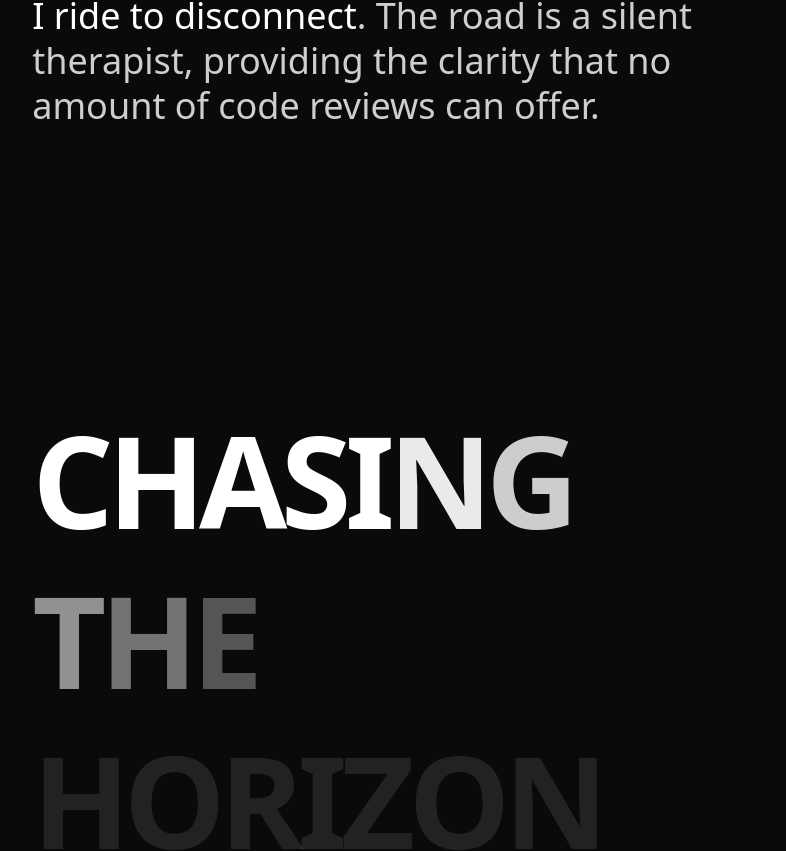
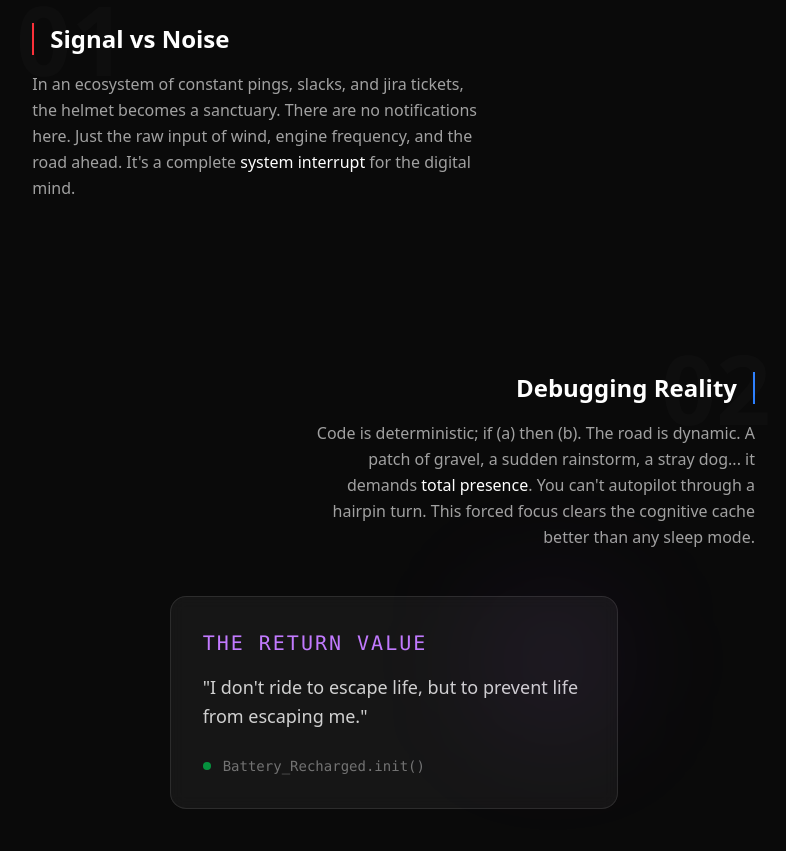
Before and after one commit to thomas-chacko/personal-portfolio, a Next.js app: page / in a window 1280 px wide. Shown: the part 1635-2486 px from the top of the page, without its empty margins (477-1263 px from the left). Built offline with nearby package versions, Linux system fonts and the light colour scheme.

Commit message:
new about section layout

```diff
--- a/app/components/About.tsx
+++ b/app/components/About.tsx
@@ -123,12 +123,53 @@ export const About = () => {
                             <p className="mt-6 text-sm tracking-widest text-white/40 uppercase text-right">01 &mdash; Mountain Passes</p>
                         </div>
 
-                        {/* Text Block */}
-                        <div className="max-w-2xl py-12">
-                            <p className="text-3xl sm:text-4xl leading-tight font-light text-white/80">
-                                <span className="text-white font-normal">I ride to disconnect</span>.
-                                The road is a silent therapist, providing the clarity that no amount of code reviews can offer.
-                            </p>
+                        {/* Parallax Manifesto Section */}
+                        <div className="py-12 lg:py-32 relative z-10 flex flex-col gap-24">
+
+                            {/* Card 01 - Moves Faster */}
+                            <motion.div
+                                style={{ y: useTransform(scrollYProgress, [0, 1], [0, -100]) }}
+                                className="relative self-start w-full max-w-md"
+                            >
+                                <div className="absolute -left-4 -top-8 text-8xl font-black text-white/[0.02] select-none">01</div>
+                                <h4 className="text-2xl font-bold text-white mb-4 border-l-2 border-red-500 pl-4">Signal vs Noise</h4>
+                                <p className="text-neutral-400 leading-relaxed">
+                                    In an ecosystem of constant pings, slacks, and jira tickets, the helmet becomes a sanctuary.
+                                    There are no notifications here. Just the raw input of wind, engine frequency, and the road ahead.
+                                    It's a complete <span className="text-white">system interrupt</span> for the digital mind.
+                                </p>
+                            </motion.div>
+
+                            {/* Card 02 - Moves Slower (Stays longer) */}
+                            <motion.div
+                                style={{ y: useTransform(scrollYProgress, [0, 1], [0, 50]) }}
+                                className="relative self-end w-full max-w-md text-right"
+                            >
+                                <div className="absolute -right-4 -top-8 text-8xl font-black text-white/[0.02] select-none">02</div>
+                                <h4 className="text-2xl font-bold text-white mb-4 border-r-2 border-blue-500 pr-4">Debugging Reality</h4>
+                                <p className="text-neutral-400 leading-relaxed">
+                                    Code is deterministic; if (a) then (b). The road is dynamic. A patch of gravel, a sudden rainstorm, a stray dog...
+                                    it demands <span className="text-white">total presence</span>. You can't autopilot through a hairpin turn.
+                                    This forced focus clears the cognitive cache better than any sleep mode.
+                                </p>
+                            </motion.div>
+
+                            {/* Card 03 - Neural Shift */}
+                            <motion.div
+                                style={{ y: useTransform(scrollYProgress, [0, 1], [0, -50]) }}
+                                className="relative self-center w-full max-w-md p-8 bg-white/5 border border-white/10 rounded-2xl backdrop-blur-sm"
+                            >
+                                <div className="absolute top-0 right-0 w-32 h-32 bg-purple-500/10 rounded-full blur-3xl pointer-events-none" />
+                                <h4 className="text-xl font-mono text-purple-400 mb-4 tracking-widest uppercase">The Return Value</h4>
+                                <p className="text-lg text-white/80 font-light leading-relaxed">
+                                    "I don't ride to escape life, but to prevent life from escaping me."
+                                </p>
+                                <div className="mt-6 flex items-center gap-3 text-sm text-neutral-500 font-mono">
+                                    <span className="w-2 h-2 bg-green-500 rounded-full animate-pulse" />
+                                    <span>Battery_Recharged.init()</span>
+                                </div>
+                            </motion.div>
+
                         </div>
 
                         {/* Image 2 (Simulated with div as we only have one placeholder) */}
```
